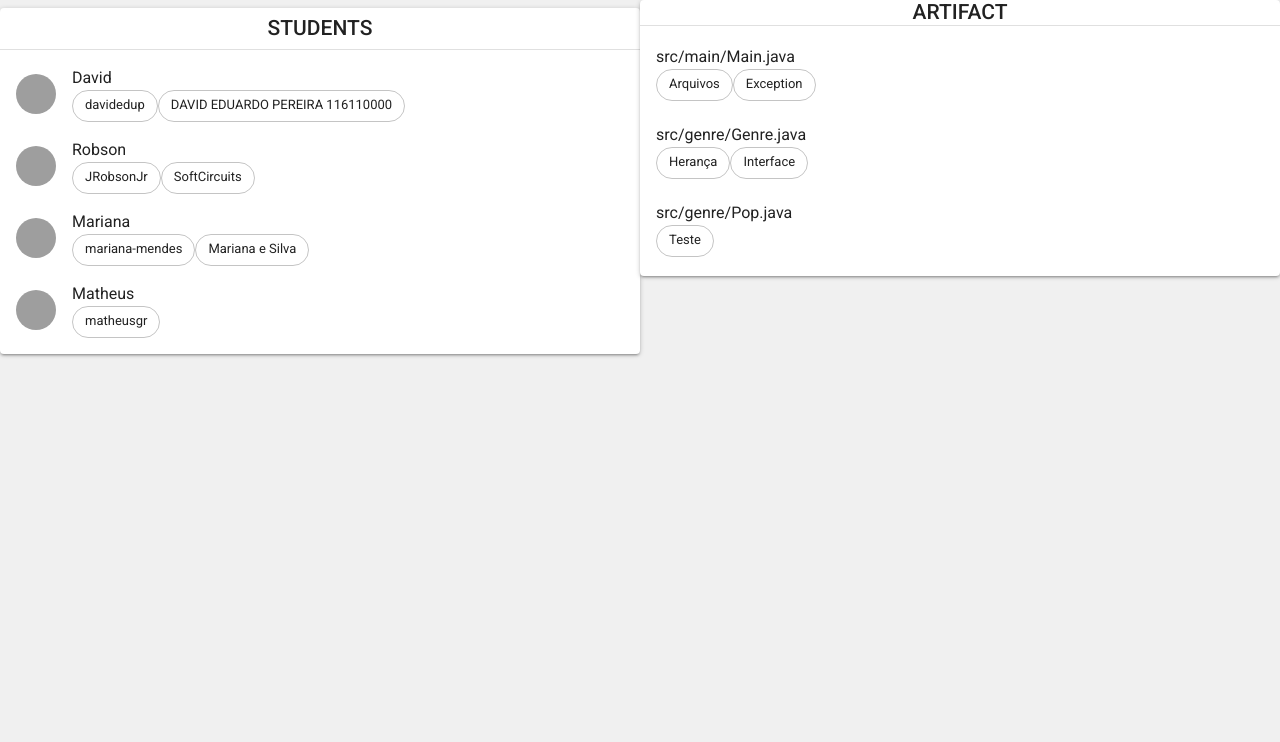
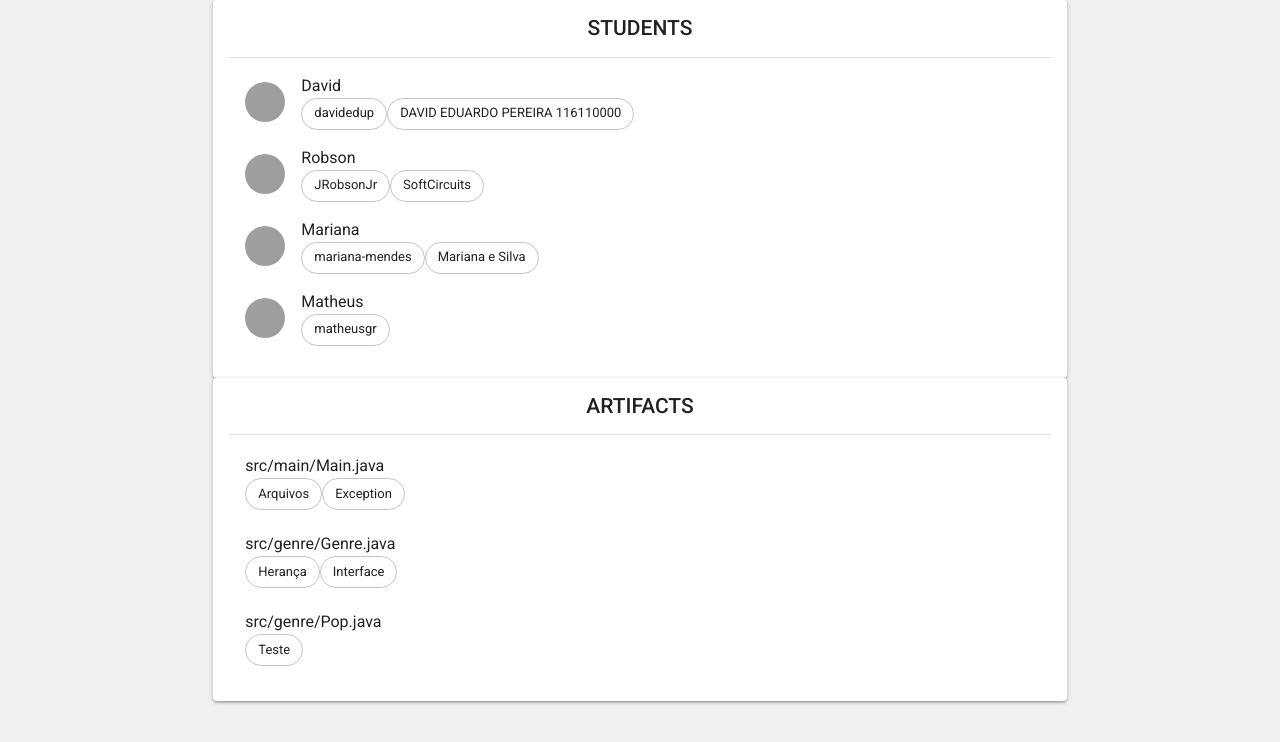
Before and after one commit to JRobsonJr/code-ownership-client, a React app: page / in a window 1280 px wide. Shown: the top 742 px of the page. Built offline with nearby package versions, Linux system fonts and the light colour scheme; grey boxes are pictures that could not be loaded.

Commit message:
Extract common logic into a new component and fix styling problems

```diff
--- a/src/components/project-page/ArtifactList.js
+++ b/src/components/project-page/ArtifactList.js
@@ -2,16 +2,8 @@
 
 import React from 'react';
 
-import {
-    Grid,
-    Typography,
-    List,
-    Paper,
-    Divider,
-    withStyles,
-} from '@material-ui/core';
-
 import ArtifactListItem from './ArtifactListItem';
+import EntityList from './EntityList';
 
 import { Artifact } from '../../api/models';
 
@@ -19,34 +11,15 @@ type Props = {
     artifacts: Array<Artifact>,
 };
 
-const styles = theme => ({
-    title: {
-        marginTop: theme.spacing.unit,
-        padding: theme.spacing.unit,
-    },
-});
-
 const ArtifactList = ({ artifacts }: Props) => {
     const artifactListItems = artifacts
         .map(artifact => <ArtifactListItem artifact={artifact} />);
 
     return (
-        <Grid item xs={6}>
-            <Paper elevation={2}>
-                <Typography
-                  variant="title"
-                  align="center"
-                >
-                    ARTIFACT
-                </Typography>
-                <Divider />
-                <List>
-                    {artifactListItems}
-                </List>
-            </Paper>
-        </Grid>
+        <EntityList title="ARTIFACTS">
+            {artifactListItems}
+        </EntityList>
     );
 };
 
-
-export default withStyles(styles)(ArtifactList);
+export default ArtifactList;
--- /dev/null
+++ b/src/components/project-page/EntityList.js
@@ -0,0 +1,51 @@
+/* @flow */
+
+import React from 'react';
+
+import {
+    Grid,
+    Typography,
+    List,
+    Paper,
+    Divider,
+    withStyles,
+} from '@material-ui/core';
+
+type Props = {
+    children: any,
+    classes: any,
+    title: string,
+};
+
+const styles = theme => ({
+    title: {
+        marginTop: theme.spacing.unit,
+        paddingBottom: theme.spacing.unit * 2,
+    },
+    paper: {
+        paddingBottom: theme.spacing.unit * 2,
+        paddingLeft: theme.spacing.unit * 2,
+        paddingRight: theme.spacing.unit * 2,
+        paddingTop: theme.spacing.unit,
+    },
+});
+
+const EntityList = ({ classes, children, title }: Props) => (
+    <Grid item xs={8}>
+        <Paper className={classes.paper} elevation={2}>
+            <Typography
+              align="center"
+              className={classes.title}
+              variant="title"
+            >
+                {title}
+            </Typography>
+            <Divider />
+            <List>
+                {children}
+            </List>
+        </Paper>
+    </Grid>
+);
+
+export default withStyles(styles)(EntityList);
--- a/src/components/project-page/StudentList.js
+++ b/src/components/project-page/StudentList.js
@@ -2,52 +2,24 @@
 
 import React from 'react';
 
-import {
-    Grid,
-    Typography,
-    List,
-    Paper,
-    Divider,
-    withStyles,
-} from '@material-ui/core';
-
 import StudentListItem from './StudentListItem';
+import EntityList from './EntityList';
 
 import { Student } from '../../api/models';
 
 type Props = {
     students: Array<Student>,
-    classes: any,
 };
 
-const styles = theme => ({
-    title: {
-        marginTop: theme.spacing.unit,
-        padding: theme.spacing.unit,
-    },
-});
-
-const StudentList = ({ classes, students }: Props) => {
+const StudentList = ({ students }: Props) => {
     const studentListItems = students
         .map(student => <StudentListItem student={student} />);
 
     return (
-        <Grid item xs={6}>
-            <Paper elevation={2}>
-                <Typography
-                  className={classes.title}
-                  variant="title"
-                  align="center"
-                >
-                    STUDENTS
-                </Typography>
-                <Divider />
-                <List>
-                    {studentListItems}
-                </List>
-            </Paper>
-        </Grid>
+        <EntityList title="STUDENTS">
+            {studentListItems}
+        </EntityList>
     );
 };
 
-export default withStyles(styles)(StudentList);
+export default StudentList;
```
